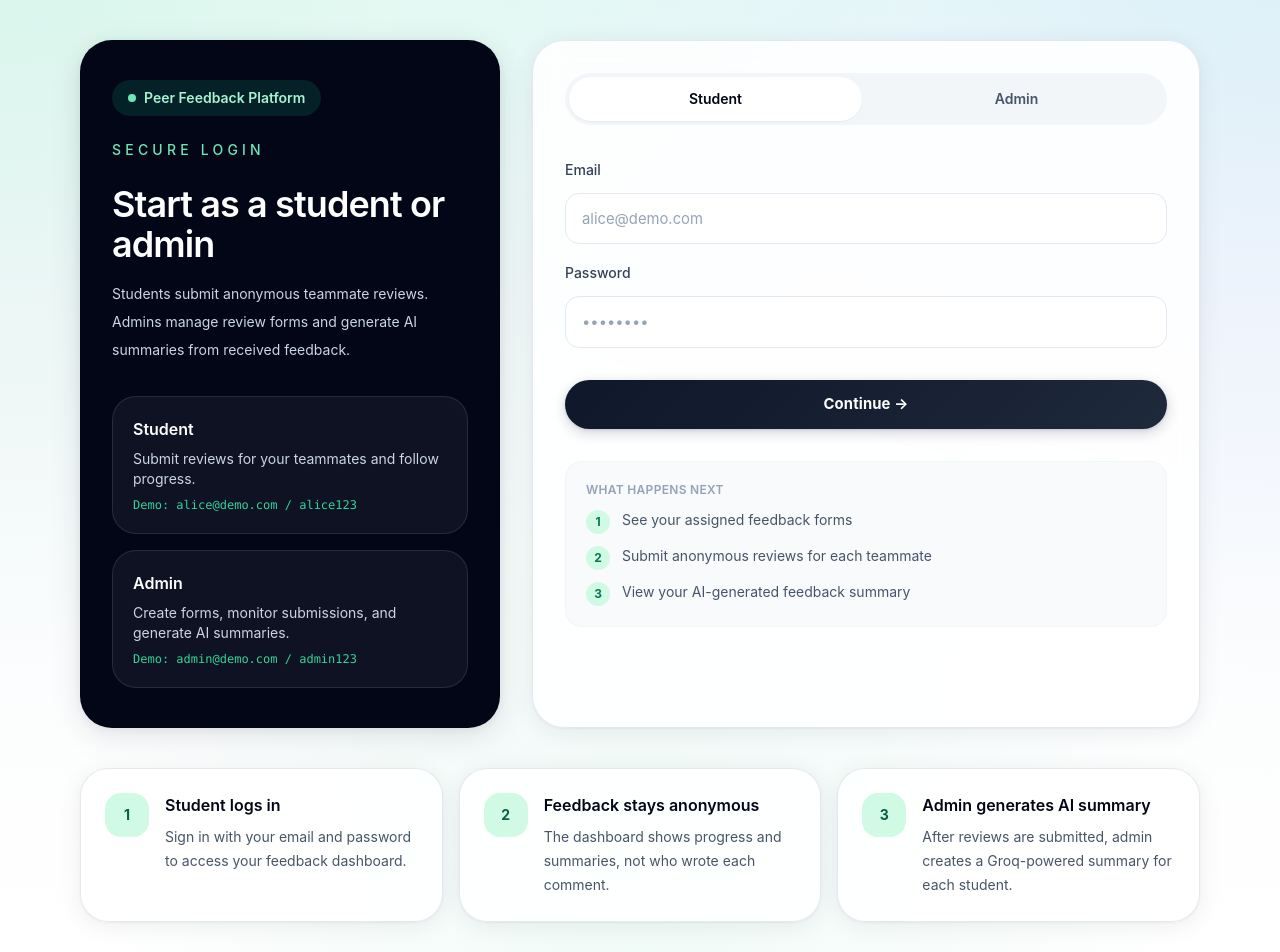
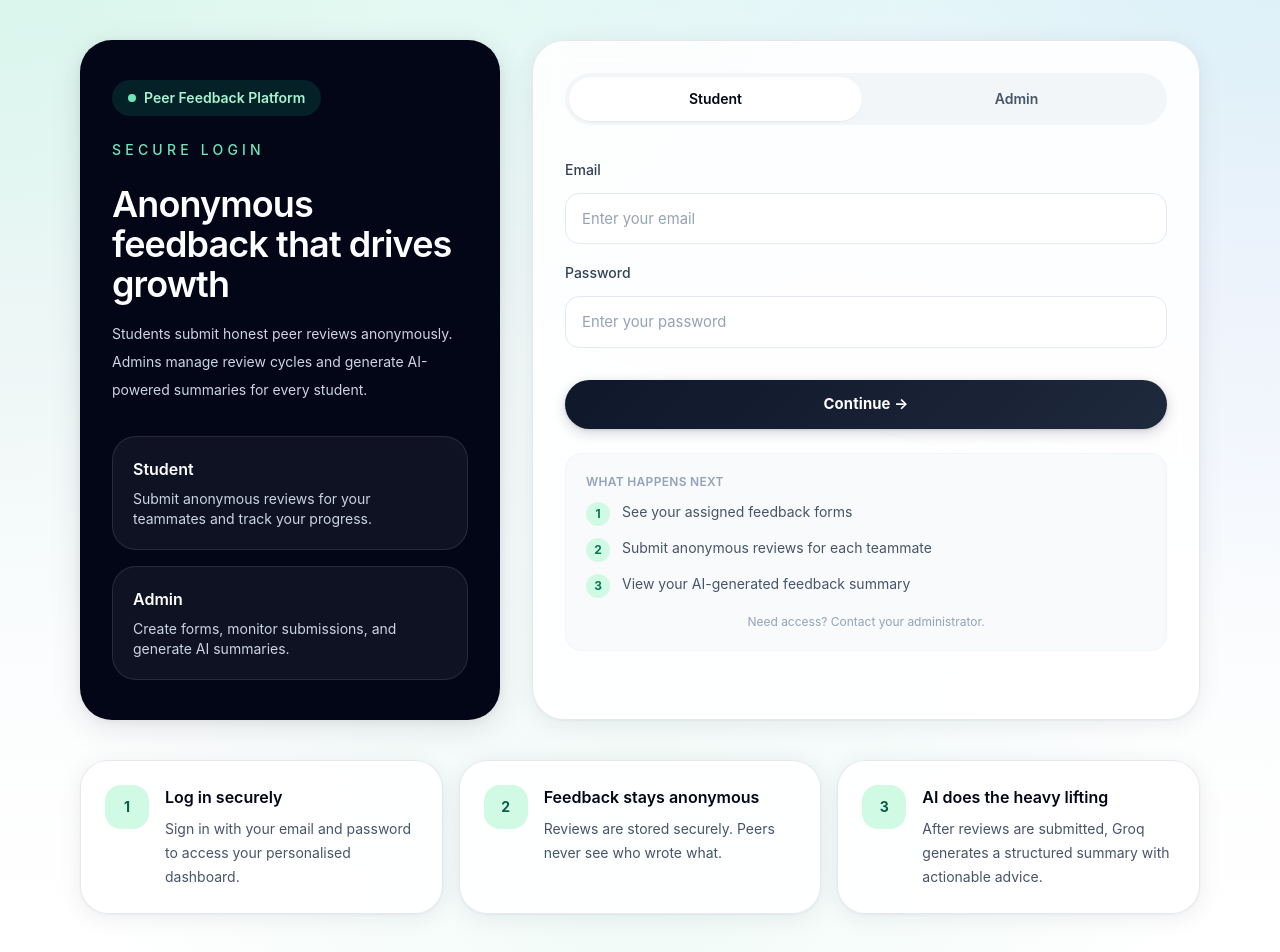
Before and after one commit to sahenasalim/peer-feedback-platform, a Next.js app: page /login in a window 1280 px wide. Shown: the top 952 px of the page. Built offline with nearby package versions, Linux system fonts and the light colour scheme.

Commit message:
fix: remove demo credentials and placeholders from login page

```diff
--- a/app/login/page.tsx
+++ b/app/login/page.tsx
@@ -46,7 +46,6 @@ export default function LoginPage() {
       return;
     }
 
-    // Store minimal session info
     sessionStorage.setItem("peer-feedback-user", JSON.stringify(user));
 
     if (user.role === "ADMIN") {
@@ -59,6 +58,8 @@ export default function LoginPage() {
   return (
     <main className="mx-auto min-h-screen max-w-6xl px-4 py-10">
       <div className="grid gap-8 lg:grid-cols-[420px,1fr]">
+
+        {/* Left panel */}
         <section className="overflow-hidden rounded-[2rem] bg-slate-950 px-8 py-10 shadow-strong text-white">
           <div className="mb-6 inline-flex items-center gap-2 rounded-full bg-emerald-500/15 px-4 py-2 text-sm font-semibold text-emerald-200">
             <span className="h-2 w-2 rounded-full bg-emerald-300" />
@@ -68,27 +69,27 @@ export default function LoginPage() {
             Secure Login
           </p>
           <h1 className="mt-6 text-4xl font-semibold tracking-tight text-white">
-            Start as a student or admin
+            Anonymous feedback that drives growth
           </h1>
           <p className="mt-4 max-w-xl text-sm leading-7 text-slate-300">
-            Students submit anonymous teammate reviews. Admins manage review
-            forms and generate AI summaries from received feedback.
+            Students submit honest peer reviews anonymously. Admins manage
+            review cycles and generate AI-powered summaries for every student.
           </p>
 
           <div className="mt-8 grid gap-4">
             {[
-              ["Student", "Submit reviews for your teammates and follow progress.", "alice@demo.com / alice123"],
-              ["Admin", "Create forms, monitor submissions, and generate AI summaries.", "admin@demo.com / admin123"],
-            ].map(([title, description, demo]) => (
+              ["Student", "Submit anonymous reviews for your teammates and track your progress."],
+              ["Admin", "Create forms, monitor submissions, and generate AI summaries."],
+            ].map(([title, description]) => (
               <div key={title} className="rounded-3xl border border-white/10 bg-white/5 p-5">
                 <h2 className="font-semibold text-white">{title}</h2>
                 <p className="mt-2 text-sm text-slate-300">{description}</p>
-                <p className="mt-2 text-xs font-mono text-emerald-400">Demo: {demo}</p>
               </div>
             ))}
           </div>
         </section>
 
+        {/* Right panel — form */}
         <form onSubmit={submit} className="glass-card rounded-[2rem] border border-slate-200/80 p-8">
           <div className="grid grid-cols-2 gap-2 rounded-full bg-slate-100/90 p-1">
             <button
@@ -117,7 +118,7 @@ export default function LoginPage() {
               type="email"
               value={email}
               onChange={(e) => setEmail(e.target.value)}
-              placeholder={mode === "admin" ? "admin@demo.com" : "alice@demo.com"}
+              placeholder="Enter your email"
               className="input-fancy mt-3"
               required
             />
@@ -129,13 +130,13 @@ export default function LoginPage() {
               type="password"
               value={password}
               onChange={(e) => setPassword(e.target.value)}
-              placeholder="••••••••"
+              placeholder="Enter your password"
               className="input-fancy mt-3"
               required
             />
           </label>
 
-<button
+          <button
             type="submit"
             disabled={loading}
             className="btn-primary mt-8 w-full disabled:opacity-50"
@@ -143,8 +144,10 @@ export default function LoginPage() {
             {loading ? "Signing in..." : "Continue →"}
           </button>
 
-          <div className="mt-8 rounded-2xl bg-slate-50 p-5 border border-slate-100">
-            <p className="text-xs font-semibold uppercase tracking-wide text-slate-400 mb-3">What happens next</p>
+          <div className="mt-6 rounded-2xl bg-slate-50 p-5 border border-slate-100">
+            <p className="text-xs font-semibold uppercase tracking-wide text-slate-400 mb-3">
+              What happens next
+            </p>
             <div className="space-y-3">
               {mode === "student" ? (
                 <>
@@ -178,15 +181,19 @@ export default function LoginPage() {
                 </>
               )}
             </div>
+            <p className="mt-4 text-center text-xs text-slate-400">
+              Need access? Contact your administrator.
+            </p>
           </div>
         </form>
       </div>
 
+      {/* Bottom steps */}
       <section className="mt-10 grid gap-4 md:grid-cols-3">
         {[
-          ["1", "Student logs in", "Sign in with your email and password to access your feedback dashboard."],
-          ["2", "Feedback stays anonymous", "The dashboard shows progress and summaries, not who wrote each comment."],
-          ["3", "Admin generates AI summary", "After reviews are submitted, admin creates a Groq-powered summary for each student."],
+          ["1", "Log in securely", "Sign in with your email and password to access your personalised dashboard."],
+          ["2", "Feedback stays anonymous", "Reviews are stored securely. Peers never see who wrote what."],
+          ["3", "AI does the heavy lifting", "After reviews are submitted, Groq generates a structured summary with actionable advice."],
         ].map(([step, title, body]) => (
           <div key={step} className="glass-card rounded-[1.75rem] border border-slate-200/70 p-6">
             <div className="flex items-start gap-4">
```
